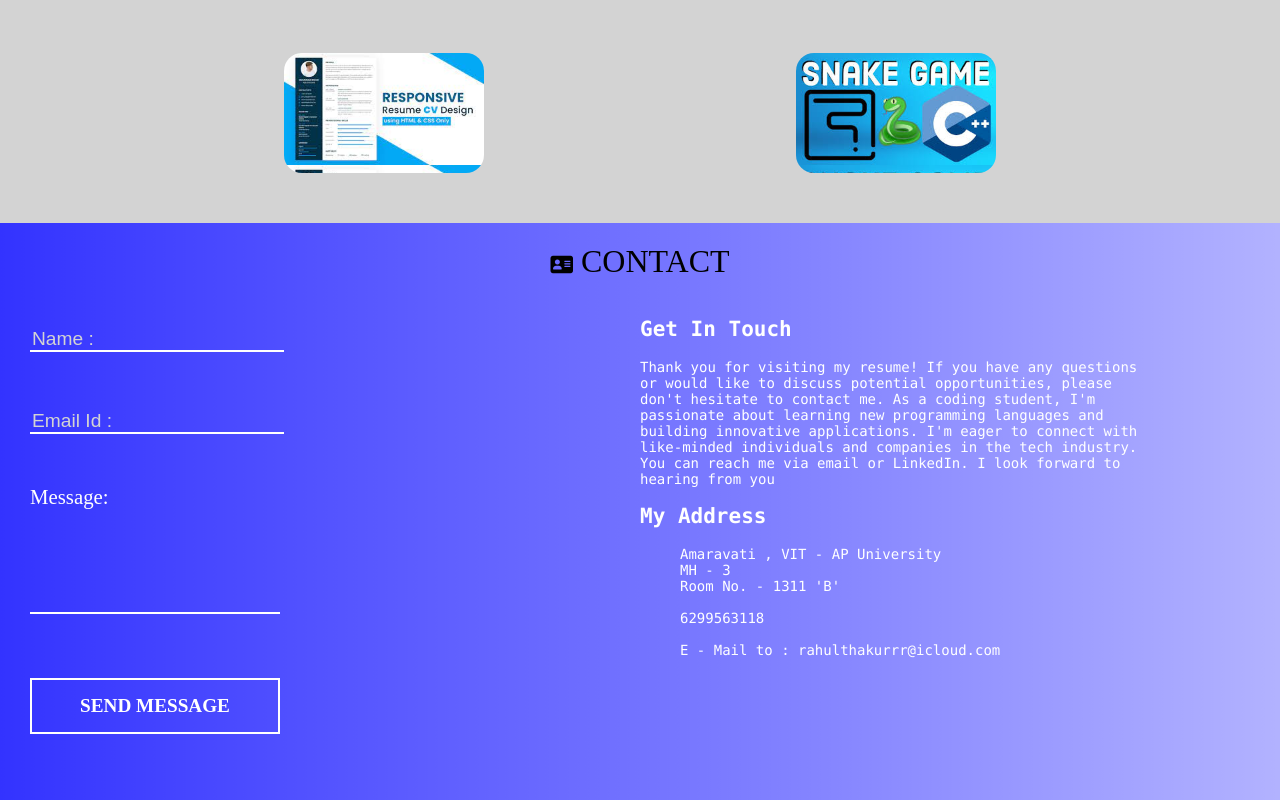
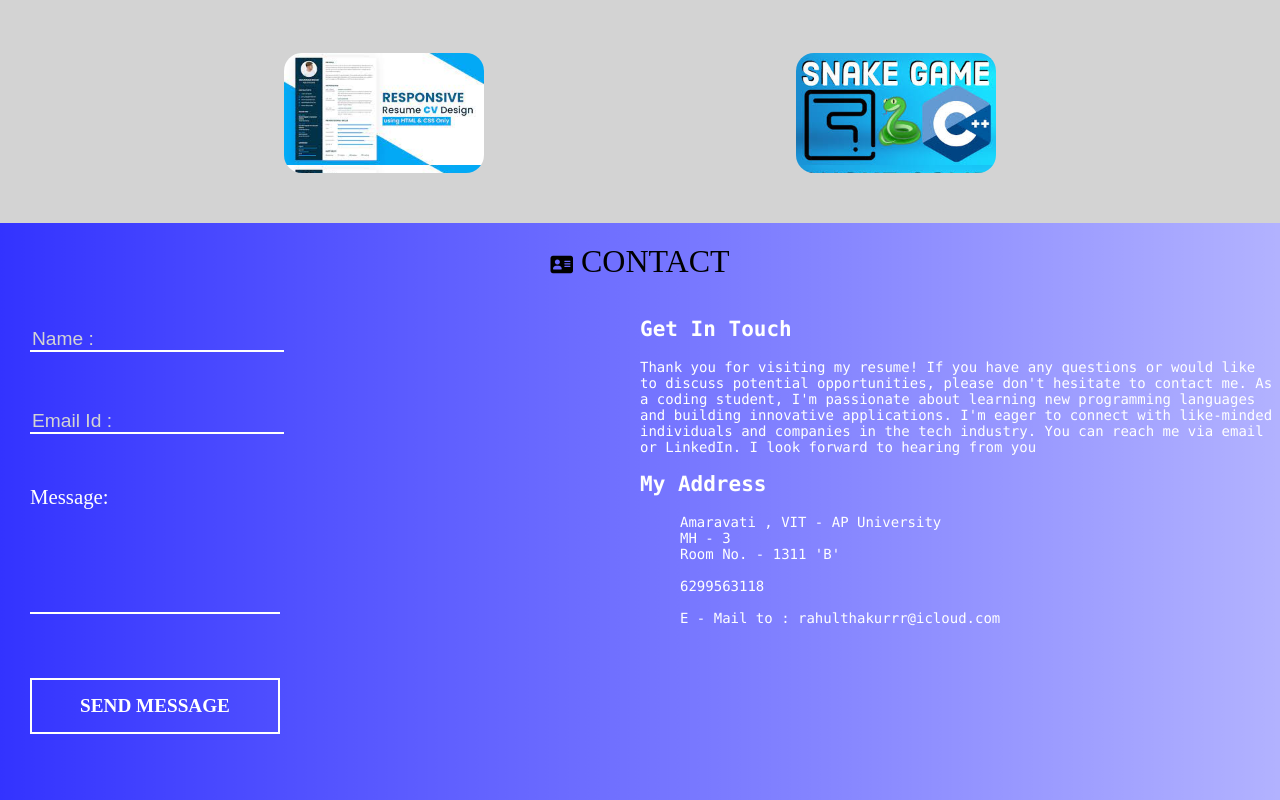
Before and after one commit to rahulthakur2/RahulResume, a plain HTML site: page index.html in a window 1280 px wide. Shown: the part 2937-3737 px from the top of the page. Drawn offline with Linux system fonts and the light colour scheme.

Commit message:
Update resumeFinal.css

```diff
--- a/resumeFinal.css
+++ b/resumeFinal.css
@@ -568,26 +568,31 @@ section:nth-child(2n+1){
     font-weight: 500;
     text-transform: uppercase;
     padding: 20px;
-
 }
 
 #contact-details{
     margin: auto;
     width: 100%;
     display: flex;
-
     flex-wrap: wrap;
-    justify-content: space-between;
-
+    justify-content: space-around;
+}
+/*#form-details{*/
+/*width: 40;*/
+/*margin-right :150px ;*/
+/*}*/
+#get-in-touch-details{
+/*    border: 1px solid red;*/
+    color: white;
+/*    flex-grow: 1;*/
 }
 
 #contact-details>div{
     height: 500px;
-    min-width: 400px;
+    min-width: 300px;
     width: 40%;
     /*border: 2px solid red;*/
-
-
+    flex-grow: 1;
 }
 
 
@@ -611,20 +616,12 @@ form input{
     font-size: 1.2rem;
 }
 
-/*#form-details{
-width: 400px;
-margin-right :150px ;
-}*/
 
 
 
 
-#get-in-touch-details{
-    margin:auto;
-    width: 90%;
-    /*margin-left: 110px;*/
-    color: white;
-}
+
+
 
 textarea{
     background-color:inherit;
@@ -641,25 +638,9 @@ textarea{
 
 }
 
-.li1::before{
-    content: '';
-    background-image: url("image/location-dot-solid.svg.jpg");
-    display: inline-block;
-    height: 15px;
-    width: 20px;
-    background-size:cover;
-
-}
-
 #get-in-touch-details li{
     list-style: none;
-    /*font-size: 50px;*/
 }
-
-
-
-
-
 
 
 #message{
@@ -691,3 +672,8 @@ textarea{
     right: 5%;
     top:15%;
 }
+
+body{
+    overflow: hidden;
+    overflow-y: scroll;
+}
```
